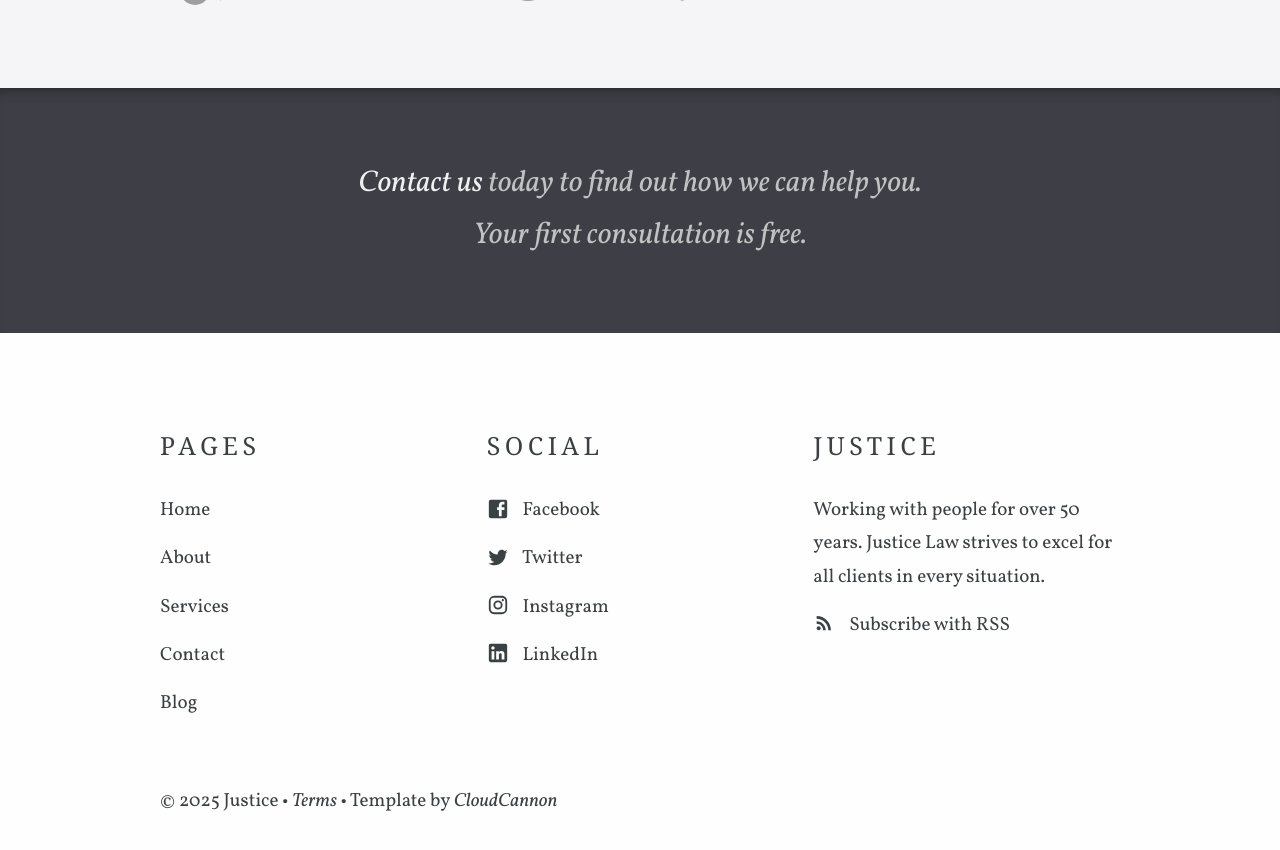
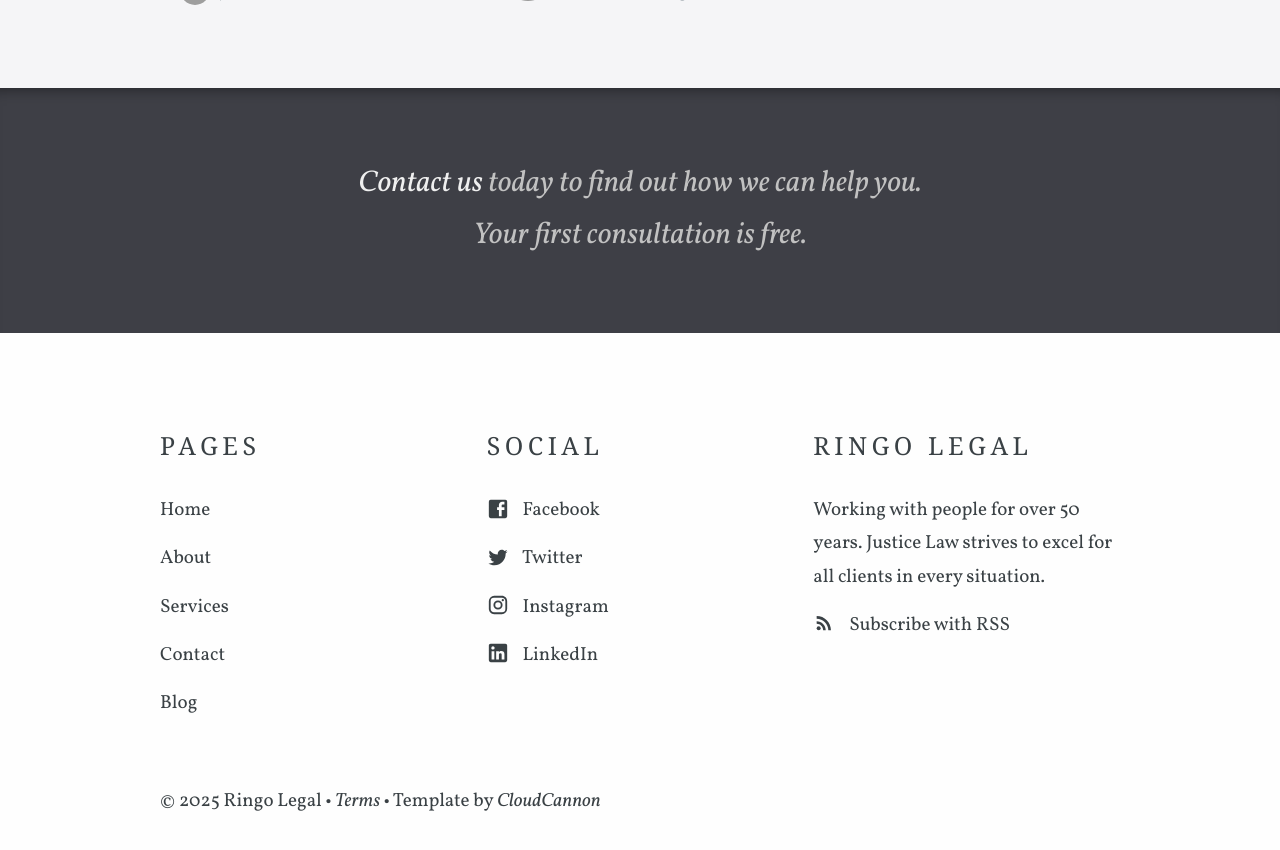
Before and after one commit to superlooper615/superlooper615.github.io, a Jekyll site: the page built from index.html, in a window 1280 px wide and 900 px high, scrolled down 1258 px. Shown: the top 850 px of the window. Built offline with Jekyll 4.4.1, drawn with Linux system fonts in a browser that asks for light colours; some web fonts are replaced; some of the changed text lies outside the part shown; grey boxes are pictures that could not be loaded.

Commit message:
change name

```diff
--- a/_data/company.yml
+++ b/_data/company.yml
@@ -1,4 +1,4 @@
-title: Justice
+title: Ringo Legal
 description: Working with people for over 50 years. Justice Law strives to excel for all clients in every situation.
 contact_email_address: contact@example.com
 phone: (03) 123 4567
--- a/index.html
+++ b/index.html
@@ -20,7 +20,7 @@
 ---
 
 <div class="editable">
-	<p>This is the <strong>Justice</strong>. Justice is strong foundation for the web presence of a law firm or business. It's filled with fictitious example content to get you started.</p>
+	<p>This is the <strong>Ringo Legal</strong>. Justice is strong foundation for the web presence of a law firm or business. It's filled with fictitious example content to get you started.</p>
 
 	<p>Justice Law is professional representation. Practicing for over 50 years, our team have the knowledge and skills to get you results.</p>
 </div>
```
